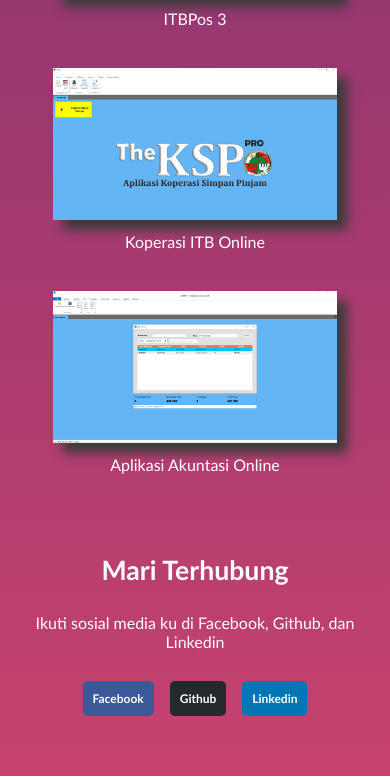
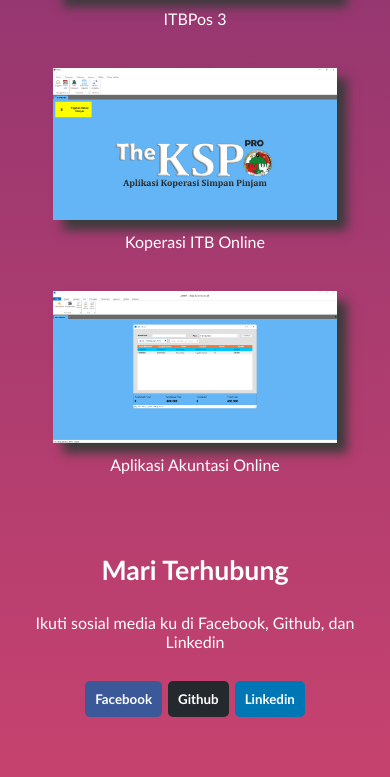
Before and after one commit to novandikp/novandikp, a plain HTML site: page index.html in a window 390 px wide. Shown: the part 827-1604 px from the top of the page. Drawn offline with Linux system fonts and the light colour scheme.

Commit message:
resize button mobile

```diff
--- a/style/responsive.css
+++ b/style/responsive.css
@@ -33,7 +33,7 @@
   }
   .btn {
     padding: 10px 10px;
-    font-size: 9pt;
-    margin: 0 8px;
+    font-size: 10pt;
+    margin: 0 3px;
   }
 }
```
